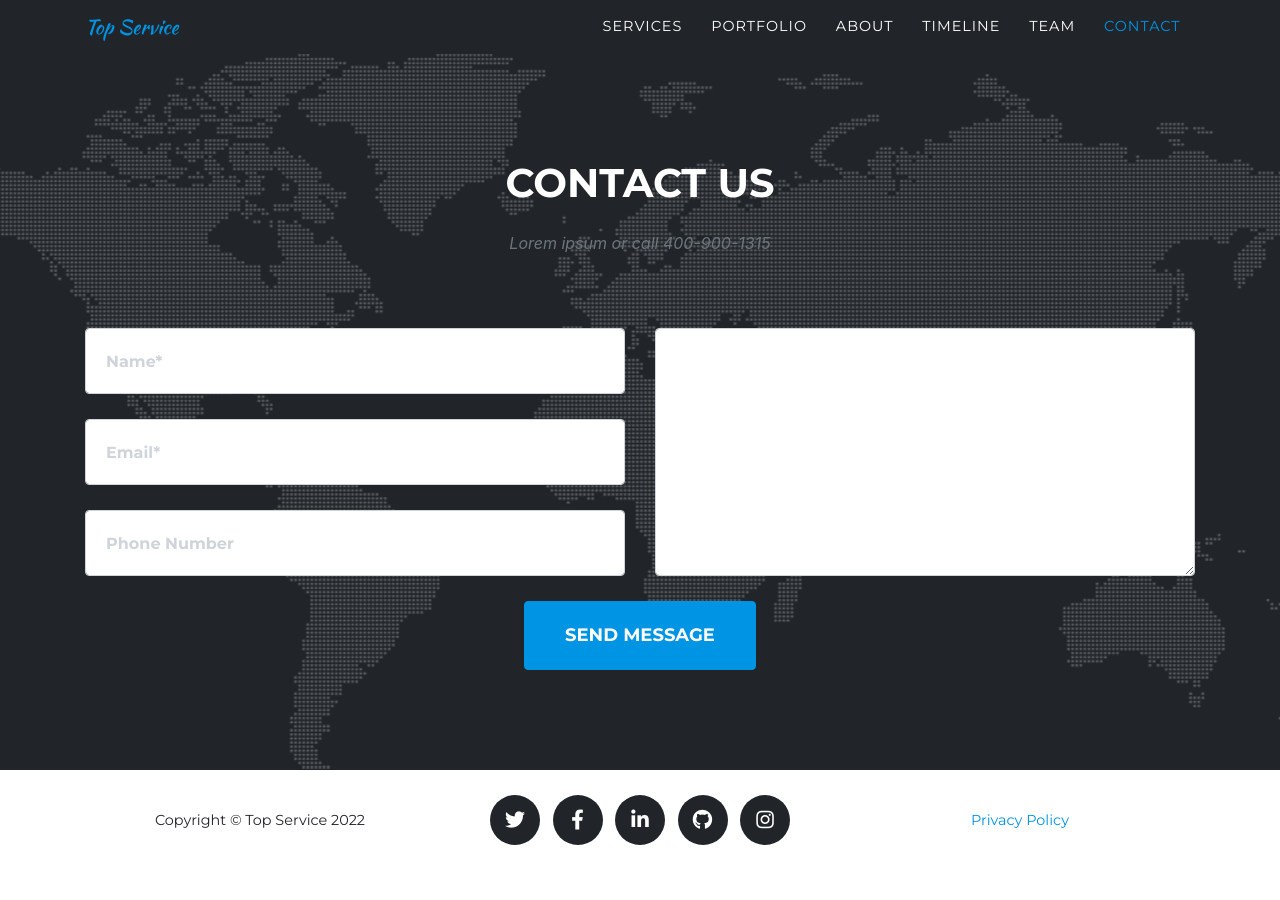
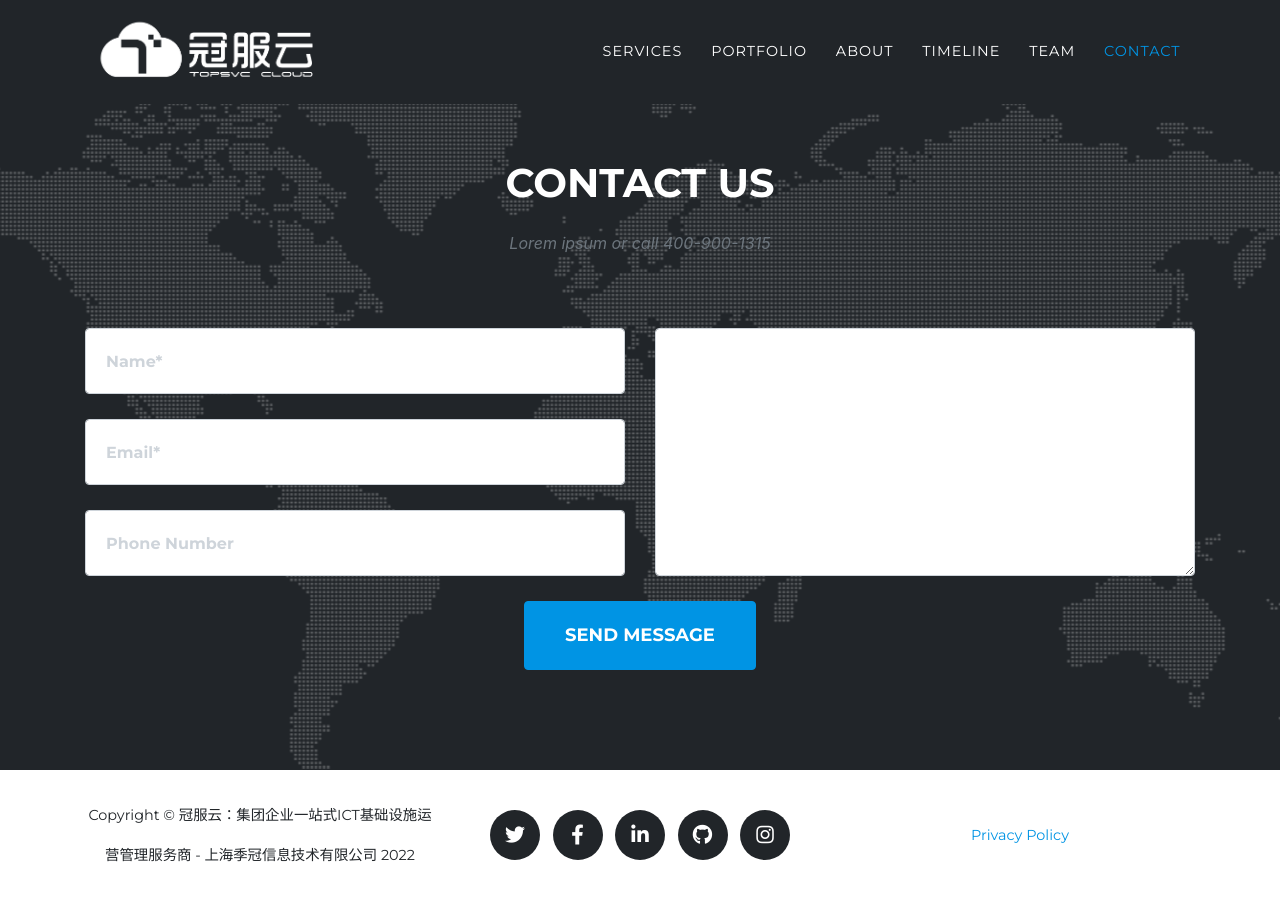
Before and after one commit to topsvcloud/topsvcloud.github.io, a Jekyll site: the page built from index.md, in a window 1280 px wide and 900 px high, scrolled down 5720 px. Built offline with Jekyll 4.4.1, drawn with Linux system fonts in a browser that asks for light colours; some web fonts are replaced; before the commit the page ends 6590 px from its top, so only the background shows below that.

Commit message:
2022-12-15 16:09:18
2022-12-15 16:09:18

```diff
--- a/_config.yml
+++ b/_config.yml
@@ -13,16 +13,16 @@
 
 remote-theme: jekyll-agency
 
-url    : "https://topsvc.github.io" # the base hostname & protocol for your site, e.g. http://example.com
+url    : "https://topsvcloud.github.io" # the base hostname & protocol for your site, e.g. http://example.com
 baseurl: "" # the subpath of your site, e.g. /blog
 
-title      : Top Service
+title      : 冠服云：集团企业一站式ICT基础设施运营管理服务商 - 上海季冠信息技术有限公司
 email      : your-email@example.com #this is also the email contact forms will go to
 description: "冠服云：集团企业一站式ICT基础设施运营管理服务商 - 上海季冠信息技术有限公司"
 author     : pangxx
-# logo:     #optional, defaults to site title
-  # path: assets\img\clients\creative-market.jpg
-  # height: 60 #height in px, defaults to 52px
+logo:     #optional, defaults to site title
+  path: assets\img\clients\topsvc.png
+  height: 80 #height in px, defaults to 52px
 
 locale: "en-US" # See available languages in _data/sitetext.yml
 
```
Also changed, not shown: assets/img/clients/topsvc.png (added), 7 other files.
